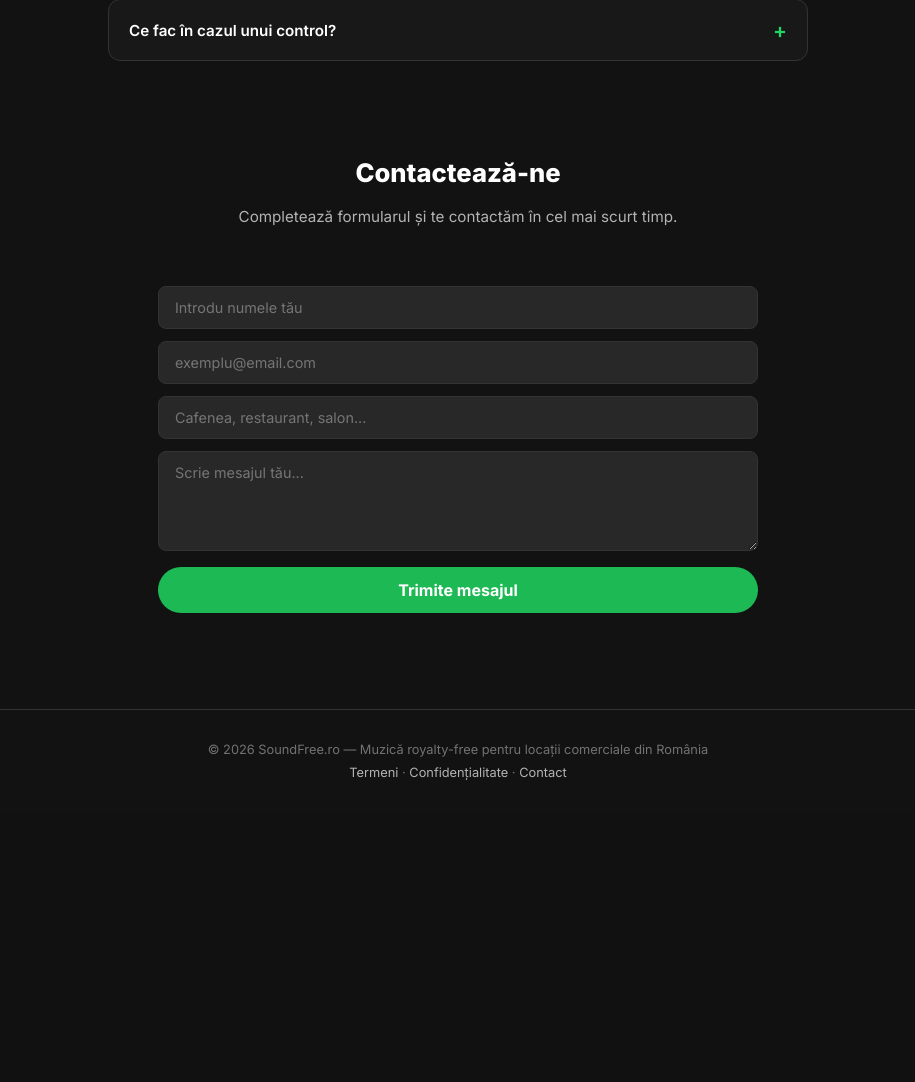
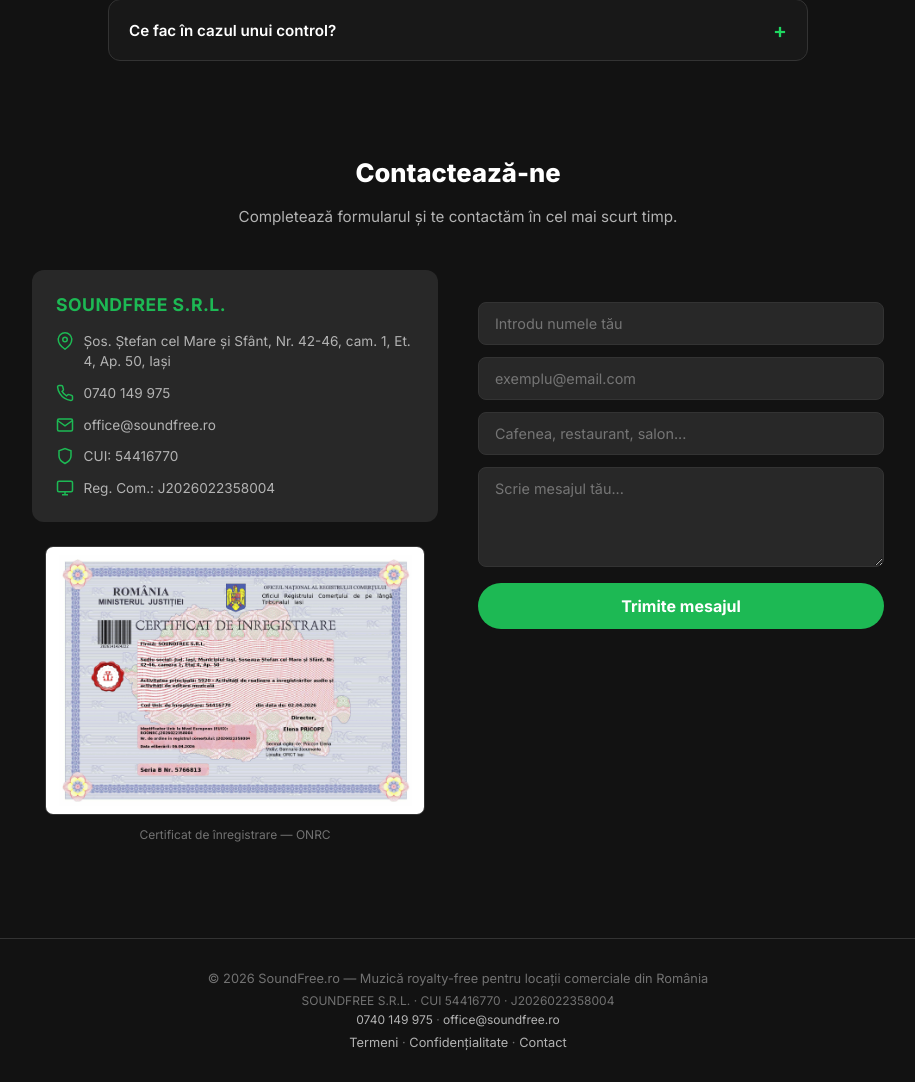
Before and after one commit to SoundFree23/soundfree, a Django app: page / in a window 1280 px wide. Shown: the part 2457-3539 px from the top of the page, without its empty margins (182-1097 px from the left). Before the commit the page ends 3237 px from the top, so only its background shows below. Run offline with Django 5.2, Linux system fonts and the light colour scheme; data that the repository does not hold is empty; parts of the project's set-up code (start-up, migrations or seed data) failed here and were passed over.

Commit message:
Add company details and certificate to contact section

```diff
--- a/music/translations.py
+++ b/music/translations.py
@@ -310,6 +310,9 @@ TRANSLATIONS = {
         'contact_message_ph': 'Scrie mesajul tău...',
         'contact_send': 'Trimite mesajul',
         'contact_success': 'Mesajul a fost trimis cu succes!',
+        'contact_address': 'Șos. Ștefan cel Mare și Sfânt, Nr. 42-46, cam. 1, Et. 4, Ap. 50, Iași',
+        'contact_cert_alt': 'Certificat de înregistrare SOUNDFREE S.R.L.',
+        'contact_cert_label': 'Certificat de înregistrare — ONRC',
 
         # LANDING PAGE
         'landing_about_title': 'Cine suntem',
@@ -681,6 +684,9 @@ TRANSLATIONS = {
         'contact_message_ph': 'Write your message...',
         'contact_send': 'Send message',
         'contact_success': 'Message sent successfully!',
+        'contact_address': 'Șos. Ștefan cel Mare și Sfânt, Nr. 42-46, cam. 1, Et. 4, Ap. 50, Iași',
+        'contact_cert_alt': 'Registration certificate SOUNDFREE S.R.L.',
+        'contact_cert_label': 'Registration certificate — ONRC',
 
         # LANDING PAGE
         'landing_about_title': 'Who we are',
--- a/templates/music/base.html
+++ b/templates/music/base.html
@@ -460,6 +460,40 @@
       color: var(--text); font-size: 0.9rem; font-weight: 600;
     }
     .audience-item .aud-emoji { font-size: 2rem; margin-bottom: 0.5rem; }
+
+    .contact-wrapper {
+      display: grid; grid-template-columns: 1fr 1fr; gap: 2.5rem;
+      max-width: 1000px; margin: 0 auto; padding: 1rem 0;
+      align-items: start;
+    }
+    .company-info { display: flex; flex-direction: column; gap: 1.5rem; }
+    .company-card {
+      background: var(--bg3); border-radius: 12px; padding: 1.5rem;
+    }
+    .company-card h3 {
+      font-size: 1.1rem; font-weight: 700; color: var(--accent);
+      margin-bottom: 1rem; letter-spacing: 0.5px;
+    }
+    .company-details { display: flex; flex-direction: column; gap: 0.7rem; }
+    .detail-row {
+      display: flex; align-items: flex-start; gap: 0.6rem;
+      font-size: 0.85rem; color: var(--text2); line-height: 1.5;
+    }
+    .detail-row svg { width: 18px; height: 18px; flex-shrink: 0; color: var(--accent); margin-top: 1px; }
+    .detail-row a { color: var(--text2); text-decoration: none; transition: color 0.2s; }
+    .detail-row a:hover { color: var(--accent); }
+    .certificate-section { text-align: center; }
+    .certificate-img {
+      width: 100%; max-width: 380px; border-radius: 8px;
+      border: 1px solid var(--border); cursor: pointer;
+      transition: transform 0.2s, box-shadow 0.2s;
+    }
+    .certificate-img:hover { transform: scale(1.02); box-shadow: 0 4px 20px rgba(0,0,0,0.3); }
+    .cert-label { font-size: 0.75rem; color: var(--text3); margin-top: 0.5rem; }
+
+    @media (max-width: 768px) {
+      .contact-wrapper { grid-template-columns: 1fr; gap: 1.5rem; }
+    }
 
     .landing-contact {
       max-width: 600px; margin: 0 auto; padding: 2rem 0 1rem;
@@ -678,6 +712,10 @@ function colorizeGenreCards() {
 <!-- FOOTER -->
 <footer>
   <p>{{ t.footer_copy }}</p>
+  <p style="margin-top:0.4rem;font-size:0.75rem;">SOUNDFREE S.R.L. · CUI 54416770 · J2026022358004</p>
+  <p style="margin-top:0.3rem;font-size:0.75rem;">
+    <a href="tel:+40740149975">0740 149 975</a> · <a href="mailto:office@soundfree.ro">office@soundfree.ro</a>
+  </p>
   <p style="margin-top:0.5rem;">
     <a href="{% url 'music:terms' %}">{{ t.footer_terms }}</a> · <a href="{% url 'music:privacy' %}">{{ t.footer_privacy }}</a> · <a href="{% url 'music:home' %}#contact">{{ t.footer_contact }}</a>
   </p>
--- a/templates/music/home.html
+++ b/templates/music/home.html
@@ -102,6 +102,47 @@
 <div class="landing-section" id="contact">
   <h2>{{ t.contact_title }}</h2>
   <p class="section-text" style="margin-bottom:1.5rem;">{{ t.contact_desc }}</p>
+
+  <div class="contact-wrapper">
+    <!-- Company Info -->
+    <div class="company-info">
+      <div class="company-card">
+        <h3>SOUNDFREE S.R.L.</h3>
+        <div class="company-details">
+          <div class="detail-row">
+            <svg viewBox="0 0 24 24" fill="none" stroke="currentColor" stroke-width="2"><path d="M21 10c0 7-9 13-9 13s-9-6-9-13a9 9 0 0118 0z"/><circle cx="12" cy="10" r="3"/></svg>
+            <span>{{ t.contact_address }}</span>
+          </div>
+          <div class="detail-row">
+            <svg viewBox="0 0 24 24" fill="none" stroke="currentColor" stroke-width="2"><path d="M22 16.92v3a2 2 0 01-2.18 2 19.79 19.79 0 01-8.63-3.07 19.5 19.5 0 01-6-6 19.79 19.79 0 01-3.07-8.67A2 2 0 014.11 2h3a2 2 0 012 1.72c.127.96.361 1.903.7 2.81a2 2 0 01-.45 2.11L8.09 9.91a16 16 0 006 6l1.27-1.27a2 2 0 012.11-.45c.907.339 1.85.573 2.81.7A2 2 0 0122 16.92z"/></svg>
+            <a href="tel:+40740149975">0740 149 975</a>
+          </div>
+          <div class="detail-row">
+            <svg viewBox="0 0 24 24" fill="none" stroke="currentColor" stroke-width="2"><path d="M4 4h16c1.1 0 2 .9 2 2v12c0 1.1-.9 2-2 2H4c-1.1 0-2-.9-2-2V6c0-1.1.9-2 2-2z"/><polyline points="22,6 12,13 2,6"/></svg>
+            <a href="mailto:office@soundfree.ro">office@soundfree.ro</a>
+          </div>
+          <div class="detail-row">
+            <svg viewBox="0 0 24 24" fill="none" stroke="currentColor" stroke-width="2"><path d="M12 22s8-4 8-10V5l-8-3-8 3v7c0 6 8 10 8 10z"/></svg>
+            <span>CUI: 54416770</span>
+          </div>
+          <div class="detail-row">
+            <svg viewBox="0 0 24 24" fill="none" stroke="currentColor" stroke-width="2"><rect x="2" y="3" width="20" height="14" rx="2" ry="2"/><line x1="8" y1="21" x2="16" y2="21"/><line x1="12" y1="17" x2="12" y2="21"/></svg>
+            <span>Reg. Com.: J2026022358004</span>
+          </div>
+        </div>
+      </div>
+
+      <!-- Certificate -->
+      {% load static %}
+      <div class="certificate-section">
+        <a href="{% static 'certificat.jpg' %}" target="_blank">
+          <img src="{% static 'certificat.jpg' %}" alt="{{ t.contact_cert_alt }}" class="certificate-img">
+        </a>
+        <p class="cert-label">{{ t.contact_cert_label }}</p>
+      </div>
+    </div>
+
+    <!-- Contact Form -->
     <div class="landing-contact">
       <form id="contact-form">
         {% csrf_token %}
@@ -113,6 +154,7 @@
       </form>
       <div id="contact-success" style="display:none;text-align:center;padding:2rem;color:var(--accent);font-weight:600;">
         {{ t.contact_success }}
+      </div>
     </div>
   </div>
 </div>
```
Also changed, not shown: static/certificat.jpg (added). Lines whose indentation alone changed are shown as unchanged.
